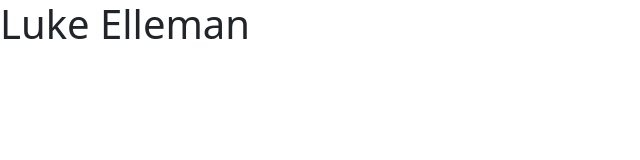
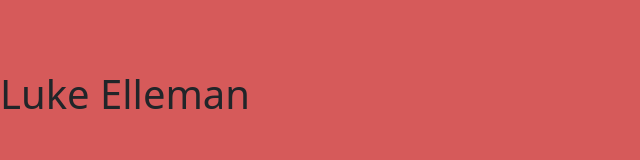
Before and after one commit to E11eman/E11eman.github.io, a plain HTML site: page index.html in a window 1280 px wide. Shown: the whole page, without its empty margins (0-640 px from the left). Drawn offline with nearby package versions, Linux system fonts and the light colour scheme.

Commit message:
fixed stylessheet error

```diff
--- a/index.html
+++ b/index.html
@@ -5,9 +5,9 @@
     <meta charset="UTF-8">
     <meta http-equiv="X-UA-Compatible" content="IE=edge">
     <meta name="viewport" content="width=device-width, initial-scale=1.0">
+    <link href="https://cdn.jsdelivr.net/npm/bootstrap@5.1.3/dist/css/bootstrap.min.css" rel="stylesheet" integrity="sha384-1BmE4kWBq78iYhFldvKuhfTAU6auU8tT94WrHftjDbrCEXSU1oBoqyl2QvZ6jIW3" crossorigin="anonymous">
+    <link href="css/styles.css" rel="stylesheet"/>
     <title>My Bio</title>
-    <link href="https://cdn.jsdelivr.net/npm/bootstrap@5.1.3/dist/css/bootstrap.min.css" rel="stylesheet" integrity="sha384-1BmE4kWBq78iYhFldvKuhfTAU6auU8tT94WrHftjDbrCEXSU1oBoqyl2QvZ6jIW3" crossorigin="anonymous">
-    <link href="css/styles.css" ref="stylesheet"/>
 </head>
 <body>
     <header>
```
